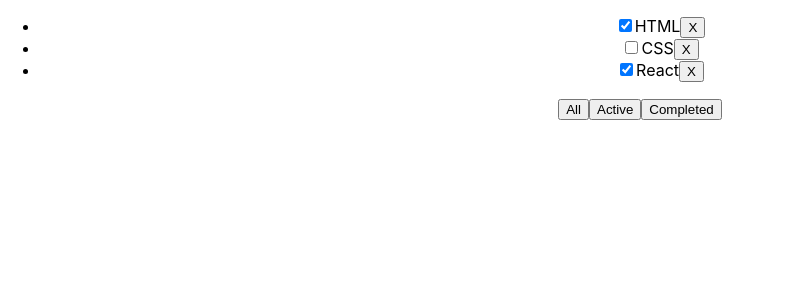
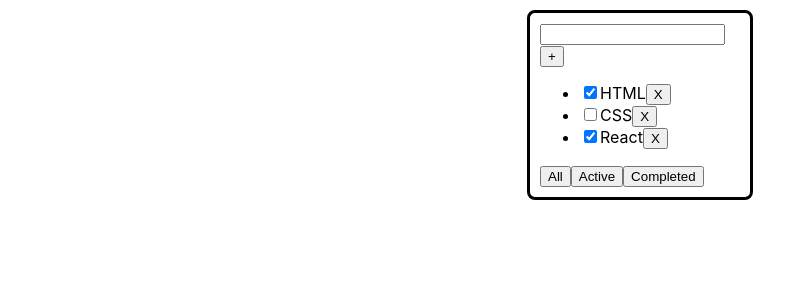
Before and after one commit to pdxserg/todolist_1_3, a React (Create React App) app: page / in a window 1280 px wide. Shown: the top 300 px of the page, without its empty margins (0-793 px from the left). Built offline with nearby package versions, Linux system fonts and the light colour scheme.

Commit message:
add task ChangeEvent<HTMLInputElement>

```diff
--- a/package.json
+++ b/package.json
@@ -14,6 +14,7 @@
     "react-dom": "^18.3.1",
     "react-scripts": "5.0.1",
     "typescript": "^4.4.2",
+    "uuid": "^10.0.0",
     "web-vitals": "^2.1.0"
   },
   "scripts": {
--- a/src/App.css
+++ b/src/App.css
@@ -1,3 +1,14 @@
 .App {
-  text-align: center;
+    display: flex;
+    justify-content: center;
+
 }
+
+
+.todolistcontayner {
+    width: 200px;
+    margin: 10px;
+    padding: 10px;
+    border: black solid;
+    border-radius: 8px;
+}
--- a/src/App.tsx
+++ b/src/App.tsx
@@ -1,6 +1,7 @@
 import React, {useState} from 'react';
 import './App.css';
 import {Todolist} from "./Todolist";
+
 
 export type TaskType = {
 	id: number
--- a/src/Todolist.tsx
+++ b/src/Todolist.tsx
@@ -1,4 +1,4 @@
-import React, {MouseEventHandler} from 'react';
+import React, {ChangeEvent, MouseEventHandler, useState} from 'react';
 import {FilterType, TaskType} from "./App";
 
 type TodolistPropsType = {
@@ -8,18 +8,24 @@
 }
 
 export const Todolist = (props: TodolistPropsType) => {
-
-
+const [value, setValue]= useState("")
+const onchangeHandler=(e: ChangeEvent<HTMLInputElement> )=>{
+	setValue(e.currentTarget.value)
+}
 
 	return (
-		<div>
+		<div className="todolistcontayner">
+			<div>
+				<input type="text" value={value} onChange={onchangeHandler}/>
+				<button>+</button>
+			</div>
 			<ul>
 				{props.tasks.length === 0
 					? <p>Nothing hire</p>
 					: props.tasks.map((t) => {
-						const removeTaskHandler = (e: MouseEventHandler<HTMLButtonElement>) => {
-
-						}
+						// const removeTaskHandler = (e: MouseEventHandler<HTMLButtonElement>) => {
+						//
+						// }
 						return (
 							<li key={t.id}>
 								<input type="checkbox" checked={t.isDone}/>
```
Also changed, not shown: 1 other file (tests, documents, lock files or other folders).
